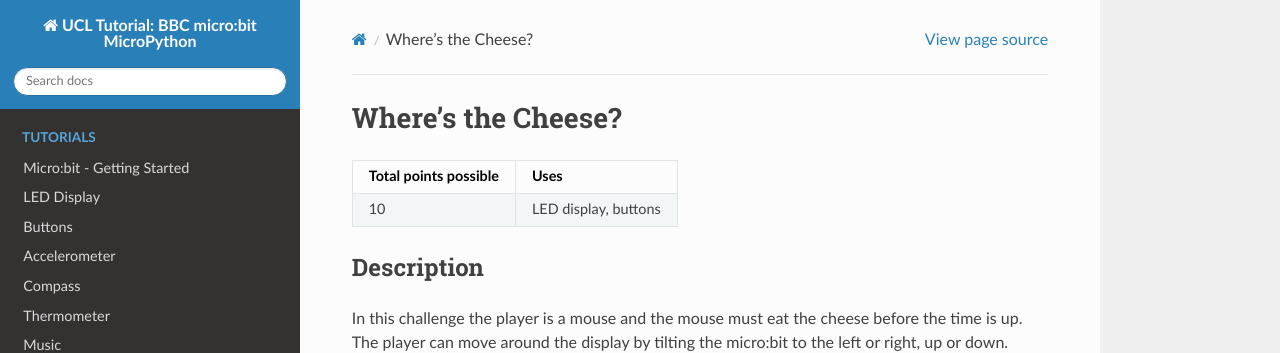
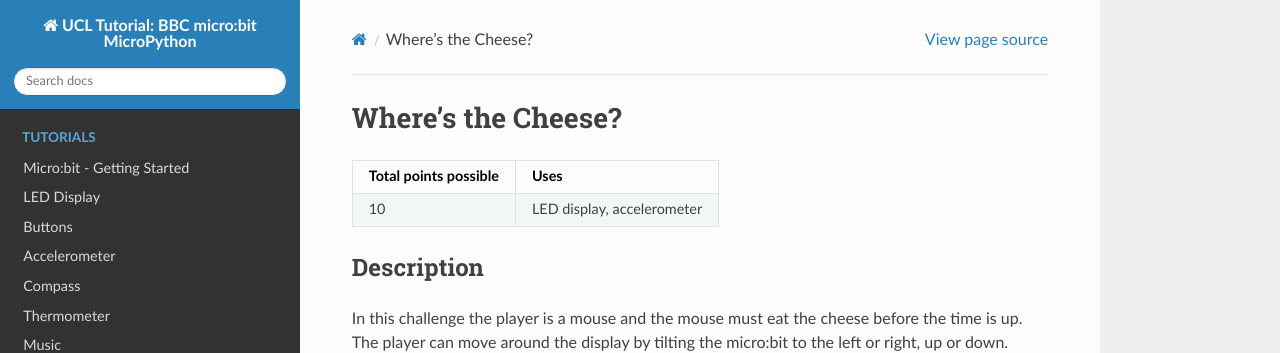
Before and after one commit to rharbird/microbit-challenges, a Sphinx documentation site: the page built from docs/source/challenges/games/mouse-cheese.rst, in a window 1280 px wide and 1171 px high. Shown: the top 353 px of the window. Built offline with Sphinx 7.4.7 and the Read the Docs theme 2.0.0, drawn with Linux system fonts in a browser that asks for light colours; pages that are not in the unit, such as notebooks, are missing from menus.

Commit message:
Update mouse-cheese.rst

```diff
--- a/docs/source/challenges/games/mouse-cheese.rst
+++ b/docs/source/challenges/games/mouse-cheese.rst
@@ -4,11 +4,11 @@ Where's the Cheese?
 
 .. tabularcolumns:: |L|l|
 
-+--------------------------------+----------------------+
-| **Total points possible**	 | **Uses**	        |
-+================================+======================+
-| 10			 	 | LED display, buttons |
-+--------------------------------+----------------------+
++--------------------------------+----------------------------+
+| **Total points possible**	 | **Uses**	              |
++================================+============================+
+| 10			 	 | LED display, accelerometer |
++--------------------------------+----------------------------+
 
 Description
 ===========
```
